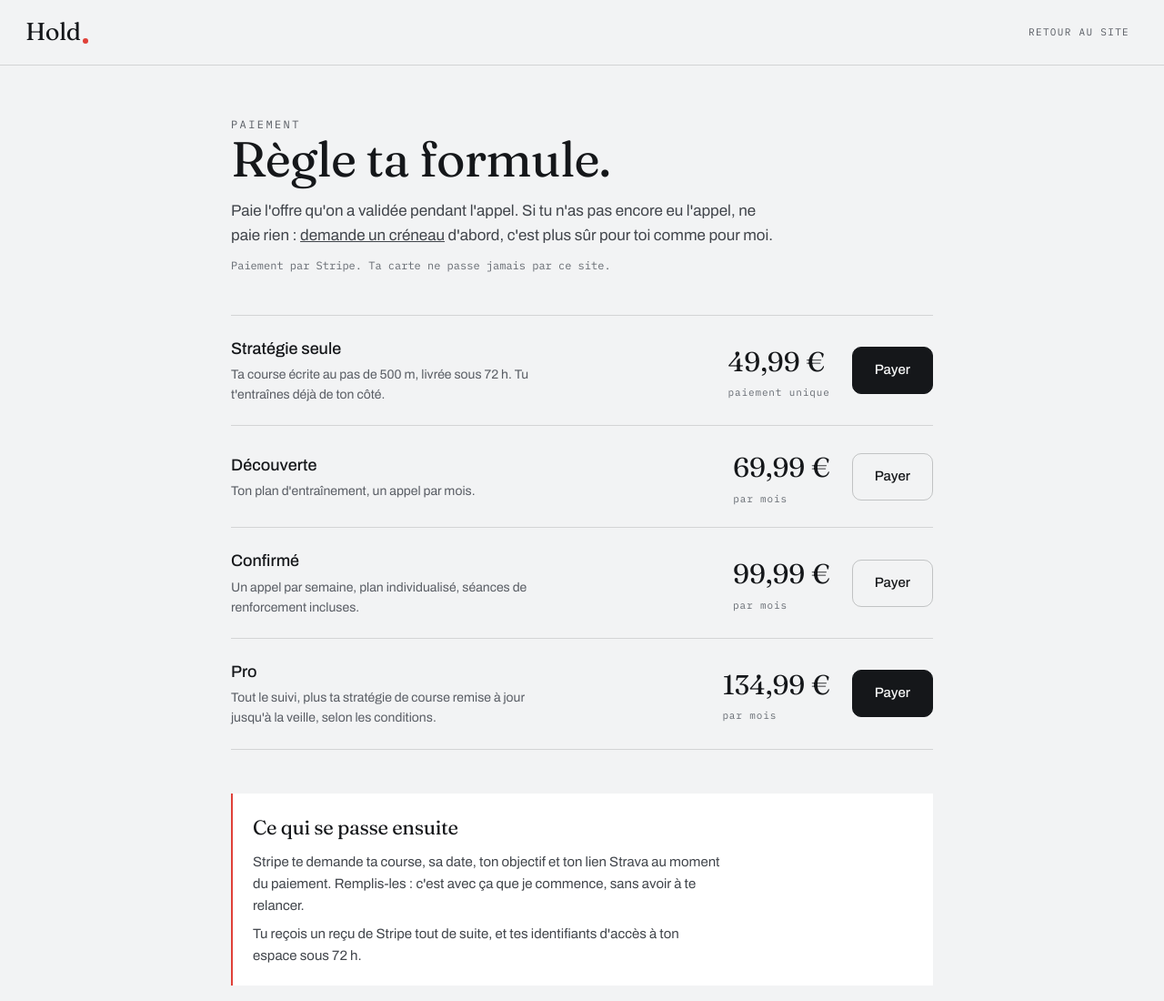
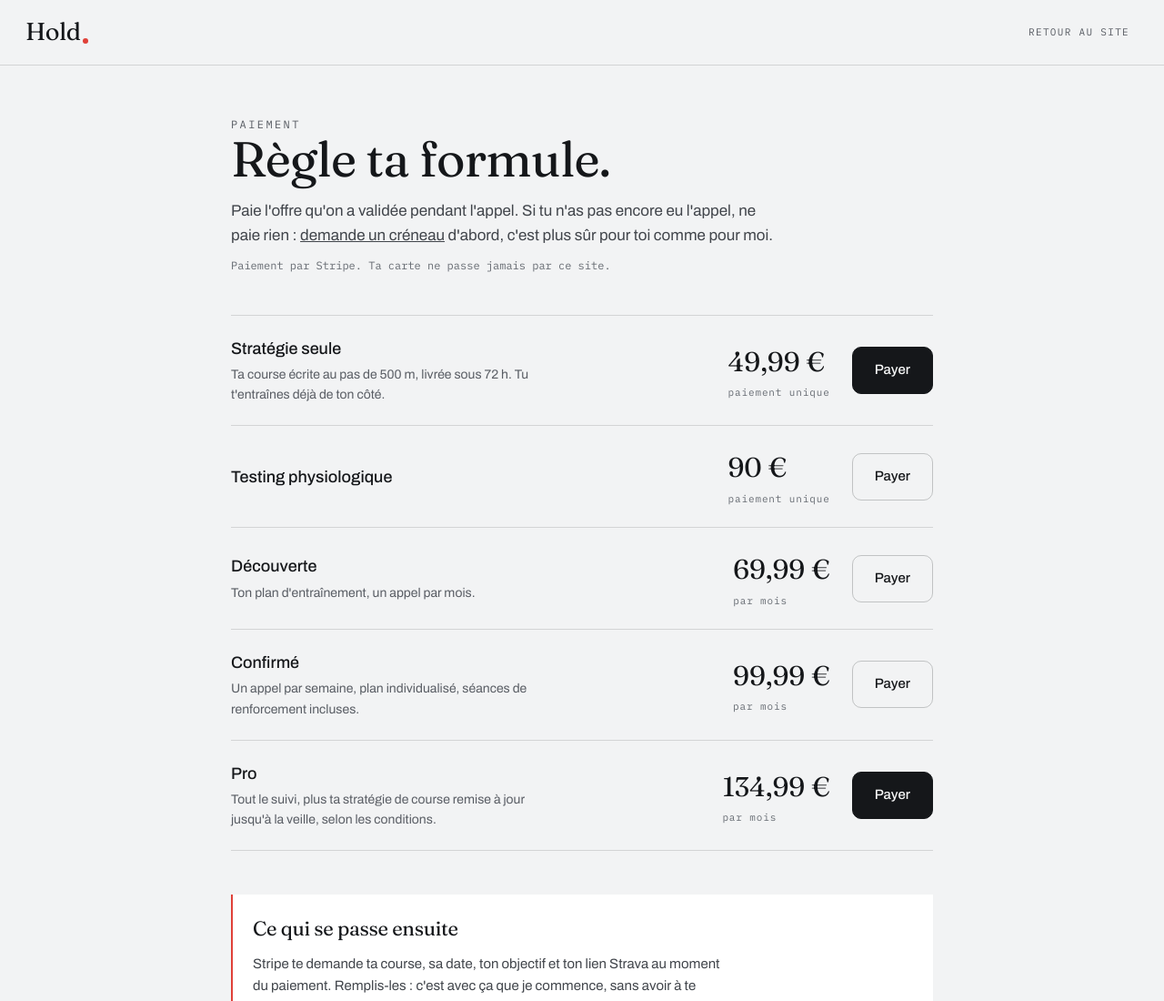
Before and after one commit to lilianmathien49-create/hold-site, a plain HTML site: page paiement/index.html in a window 1280 px wide. Shown: the top 1100 px of the page at 91% size. Drawn offline with Linux system fonts and the light colour scheme.

Commit message:
Paiement : Testing physiologique, 90 €
Co-Authored-By: Claude Opus 5.5 <noreply@anthropic.com>

```diff
--- a/paiement/index.html
+++ b/paiement/index.html
@@ -87,6 +87,15 @@
 
     <div class="pay-row">
       <div>
+        <p class="pay-n">Testing physiologique</p>
+      </div>
+      <p class="pay-p">90 €<small>paiement unique</small></p>
+      <a class="btn btn-ghost" href="https://buy.stripe.com/eVqaEQ6DDcMpgBI8Fa7Zu06"
+         target="_blank" rel="noopener">Payer</a>
+    </div>
+
+    <div class="pay-row">
+      <div>
         <p class="pay-n">Découverte</p>
         <p class="pay-d">Ton plan d'entraînement, un appel par mois.</p>
       </div>
```
